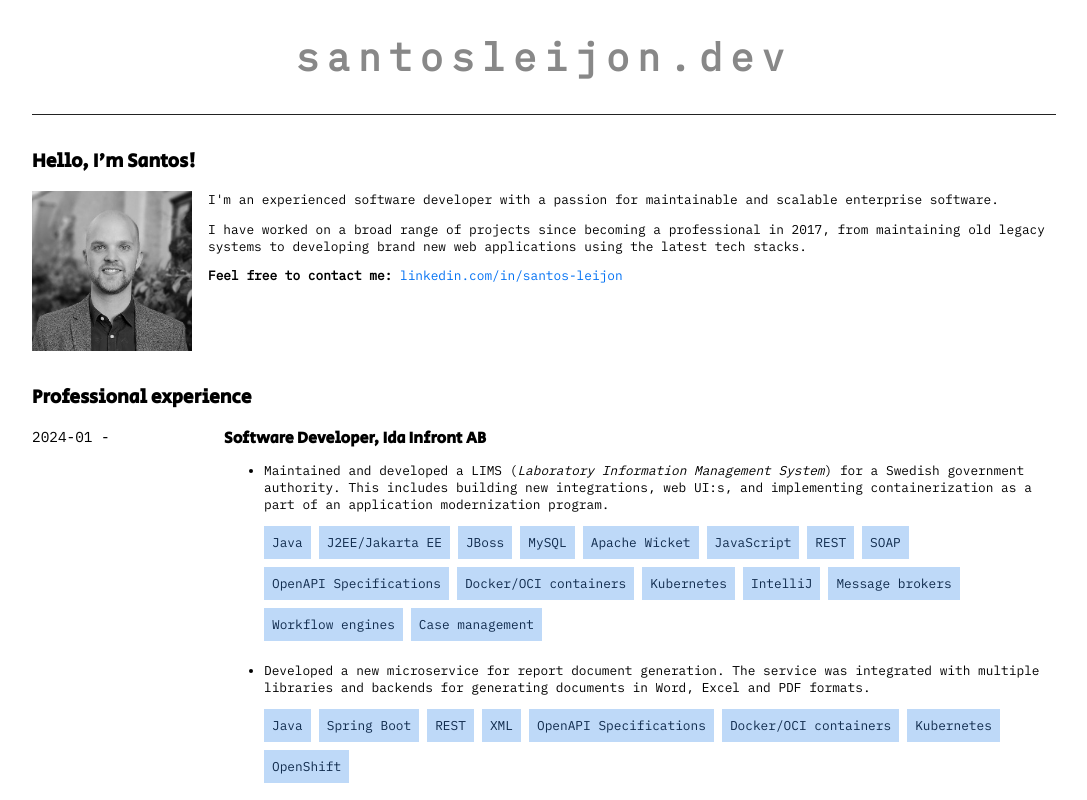
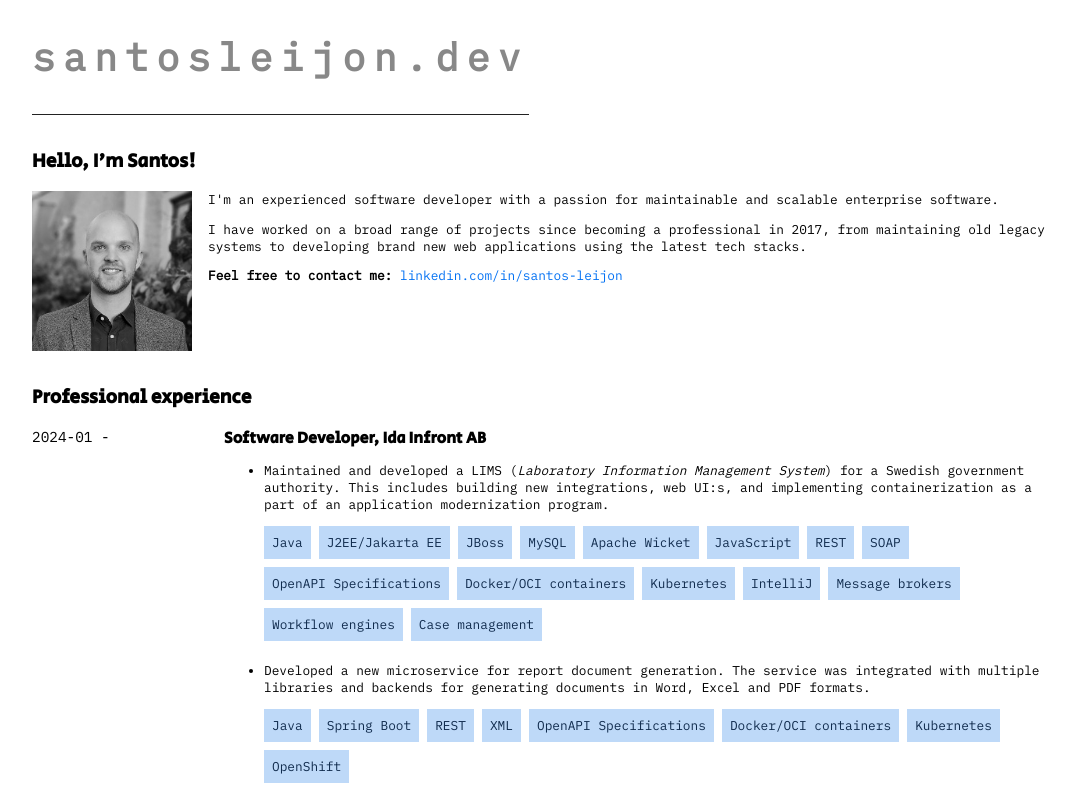
Before and after one commit to santosleijon/santosleijon-dev, a Next.js app: page / in a window 1280 px wide. Shown: the top 800 px of the page, without its empty margins (96-1183 px from the left). Built offline with nearby package versions, Linux system fonts and the light colour scheme.

Commit message:
Fix CSS property

```diff
--- a/styles/Home.module.css
+++ b/styles/Home.module.css
@@ -6,7 +6,7 @@
   display: flex;
   flex-direction: column;
   justify-content: left;
-  align-items: left;
+  align-items: flex-start;
   font-size: 0.8rem;
 }
 
```
